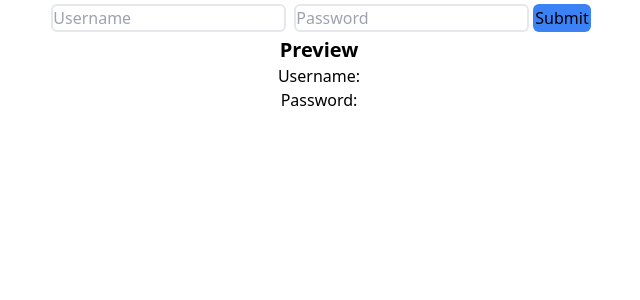
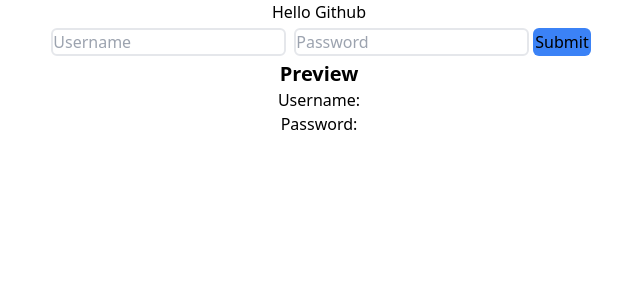
Before and after one commit to muhammadnaseer44/ReactBasics, a React (Vite) app: page / in a window 1280 px wide. Shown: the top 300 px of the page, without its empty margins (321-961 px from the left). Built offline with nearby package versions, Linux system fonts and the light colour scheme.

Commit message:
add new line

```diff
--- a/src/App.jsx
+++ b/src/App.jsx
@@ -4,6 +4,7 @@ import Demo from './Components/Basics/Demo'
 function App() {
   return (
     <div className='text-center'>
+      <h1>Hello Github</h1>
       <Demo />
     </div>
   )
```
